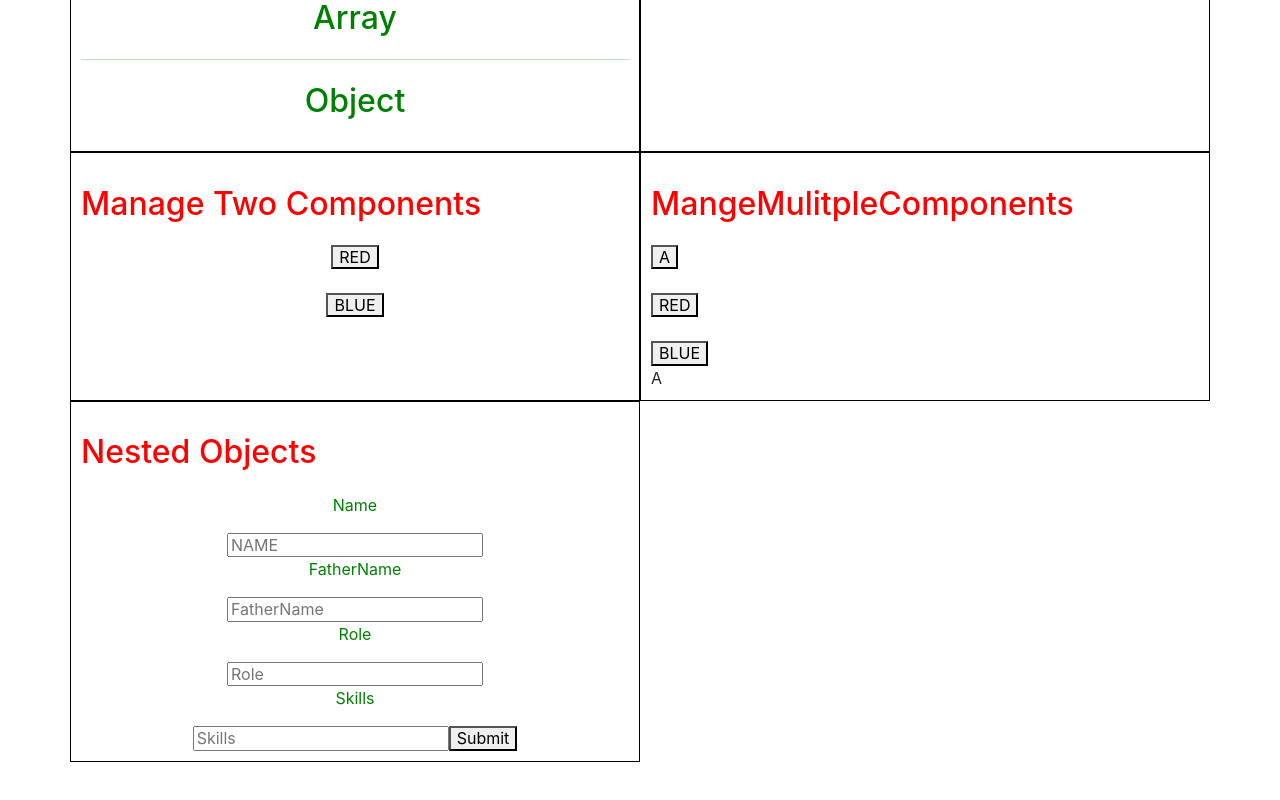
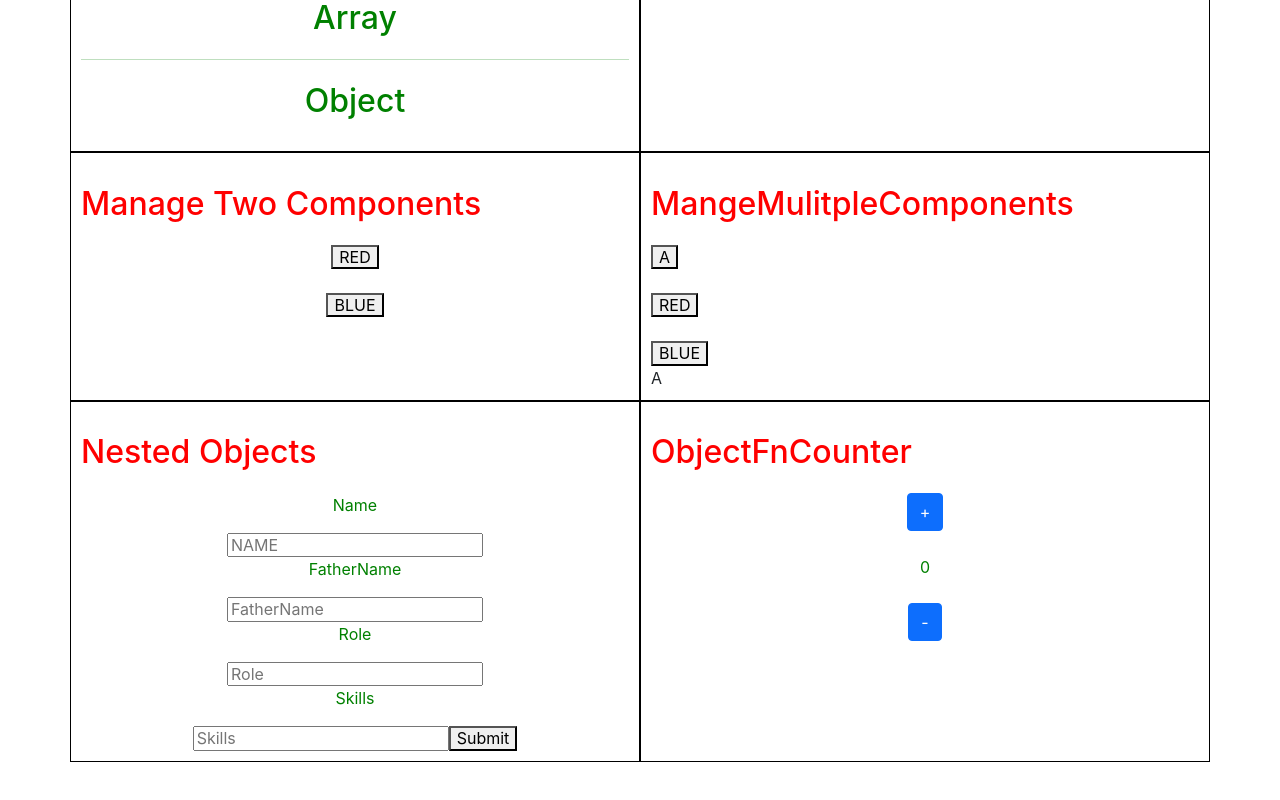
Before and after one commit to balaji1610/basic_react_new, a React (Create React App) app: page /kindOfTopices in a window 1280 px wide. Shown: the part 564-1364 px from the top of the page. Built offline with nearby package versions, Linux system fonts and the light colour scheme.

Commit message:
ObjectFn_counter

```diff
--- /dev/null
+++ b/src/Components/KindofTopices/ObjectFncounter.jsx
@@ -0,0 +1,52 @@
+import { useState } from "react";
+
+export default function ObjectFncounter() {
+  const [Count, setCount] = useState(0);
+  const [buttonDisable, setButtonDisable] = useState({
+    InceraseButtonDisable: false,
+    DeceraseButtonDisable: false,
+  });
+
+  const { InceraseButtonDisable, DeceraseButtonDisable } = buttonDisable;
+  const HandleButtons = {
+    Incerase: function () {
+      const ErrorIncerase = () =>
+        Count <= 10
+          ? setCount(Count + 1)
+          : setButtonDisable({ ...buttonDisable, InceraseButtonDisable: true });
+      return ErrorIncerase();
+    },
+
+    Decerase: function () {
+      const ErrorDecerase = () =>
+        Count <= 11
+          ? setCount(Count - 1)
+          : setButtonDisable({ ...buttonDisable, DeceraseButtonDisable: true });
+
+      return ErrorDecerase();
+    },
+  };
+
+  const { Incerase, Decerase } = HandleButtons;
+  return (
+    <div className="App">
+      <button
+        disabled={InceraseButtonDisable ? true : false}
+        onClick={Incerase}
+        class="btn btn-primary"
+      >
+        +
+      </button>
+      <br /> <br />
+      {Count}
+      <br /> <br />
+      <button
+        disabled={DeceraseButtonDisable ? true : false}
+        onClick={Decerase}
+        class="btn btn-primary"
+      >
+        -
+      </button>
+    </div>
+  );
+}
--- a/src/Components/KindofTopices/miscellaneous/miscellaneousTopic.jsx
+++ b/src/Components/KindofTopices/miscellaneous/miscellaneousTopic.jsx
@@ -3,6 +3,7 @@ import BelowAboveHundred from "../BelowAboveHundered";
 import MangeTwoComponent from "../MangeTwoComponents";
 import MangeMulitpleComponents from "../MangeMulitpleComponents";
 import NestedObjects from "../NestedObjects";
+import ObjectFncounter from "../ObjectFncounter";
 export default function miscellaneous() {
   return (
     <div>
@@ -43,7 +44,10 @@ export default function miscellaneous() {
             <NestedObjects />
           </div>
 
-          <div className="col-md-6 col-sm-6"></div>
+          <div className="col-md-6 col-sm-6 Programm_c_ui">
+            <h1>ObjectFnCounter</h1>
+            <ObjectFncounter />
+          </div>
         </div>
       </div>
     </div>
```
